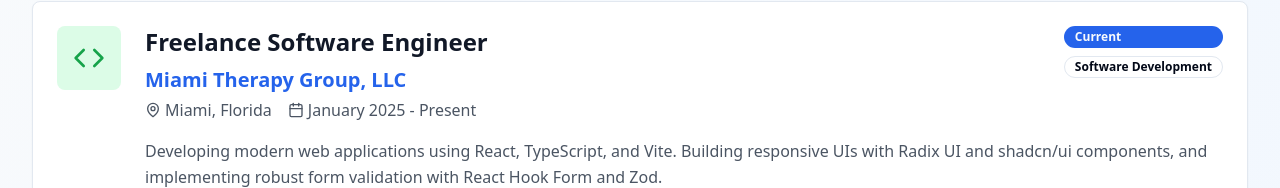
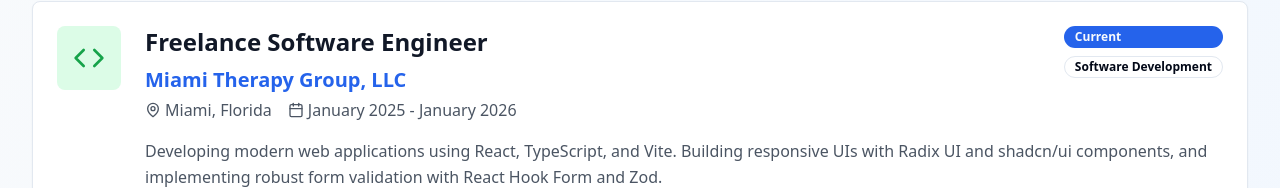
Before and after one commit to Mherr162/new_Portfolio, a React (Vite) app: page /Experience in a window 1280 px wide. Shown: the part 403-591 px from the top of the page. Built offline with nearby package versions, Linux system fonts and the light colour scheme.

Commit message:
update the Miami Therapy Group, LLC job

```diff
--- a/Pages/Experience.jsx
+++ b/Pages/Experience.jsx
@@ -16,7 +16,7 @@
     title: "Freelance Software Engineer",
     company: "Miami Therapy Group, LLC",
     location: "Miami, Florida",
-    period: "January 2025 - Present",
+    period: "January 2025 - January 2026",
     status: "Current",
     type: "Software Development",
     icon: Code,
```
